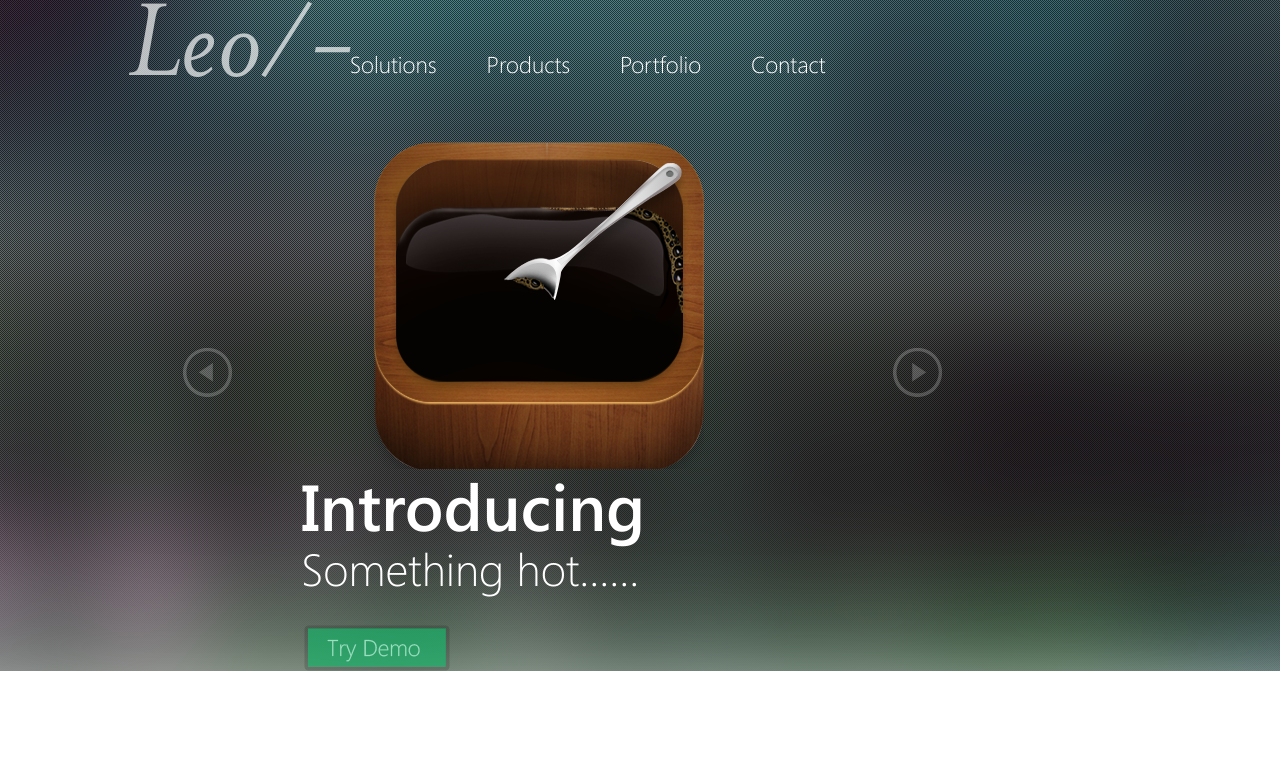
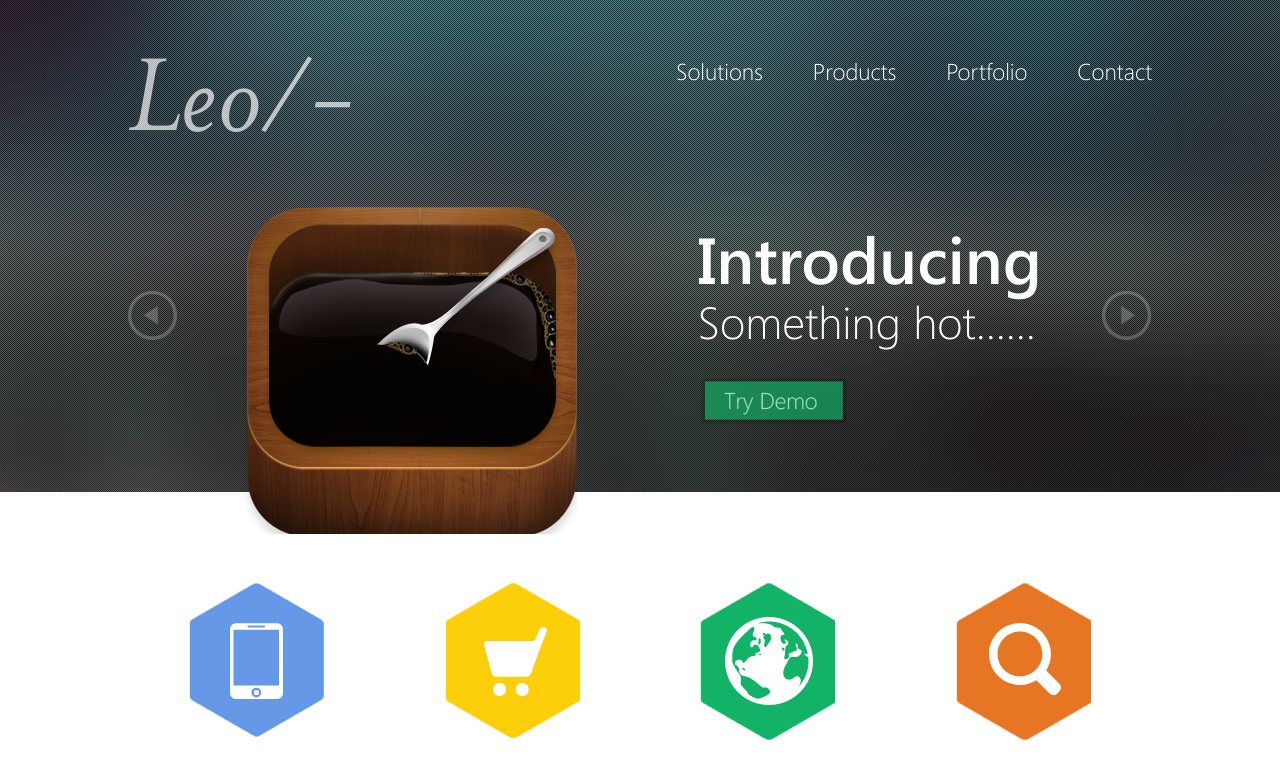
Before and after one commit to ruslan-training/template1, a plain HTML site: page index.html in a window 1280 px wide. Shown: the top 759 px of the page. Drawn offline with Linux system fonts and the light colour scheme; files whose address does not match are found by name.

Commit message:
all without slider

```diff
--- a/index.html
+++ b/index.html
@@ -27,7 +27,7 @@
                                 <input class="slider__left" type="button">
                             </form>
                         </div>
-                    <div class="conteiner">
+                    <div class="whole _banner">
                         <div class="slider__img"></div>
                             <div class="slider__text">
                                 <div class="context">
--- a/main.css
+++ b/main.css
@@ -44,7 +44,8 @@ body {
 
 .head {
     display: flex;
-    overflow: hidden;
+    justify-content: space-between;
+    padding-top: 55px;
 }
 
 .header {
@@ -64,7 +65,6 @@ body {
 .top-menu {
     display: flex;
     justify-content: space-between;
-    margin: 48px 0 0 -9px;
     width: 476px;
     height: 19px;
 }
@@ -81,9 +81,13 @@ body {
 .slider {
     display: flex;
     align-items: center;
-    margin: -10px 52px 0px 55px;
 }
-
+.whole {
+    display: flex;
+    justify-content: space-around;
+    width: 1024px;
+    margin-top: 68px;
+}
 .slider__left {
     width: 50px;
     height: 50px;
@@ -96,12 +100,11 @@ body {
     width: 339px;
     height: 329px;
     background: url(img/coffee.png) no-repeat;
-    margin: 68px 0px -42px 132px;
+    margin: 0px 0px -42px 0px;
 }
 
 .slider__text {
     display: block;
-    margin: 45px 0px 0px 68px;
 }
 
 .context__title._h1 {
@@ -156,7 +159,6 @@ body {
     background: url(img/slider.png) no-repeat;
     cursor: pointer;
     border: 0;
-    margin: 0 0 0 189px;
 }
 
 .tabs {
```
